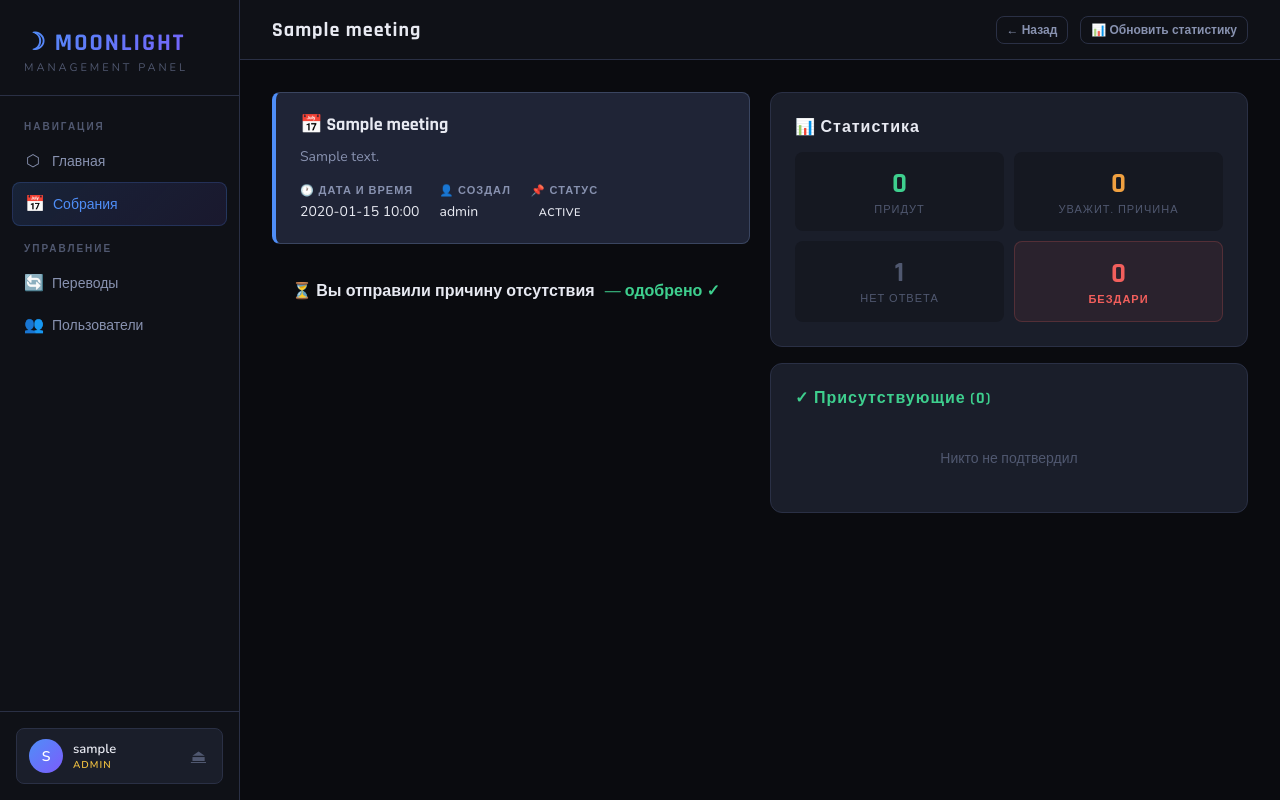
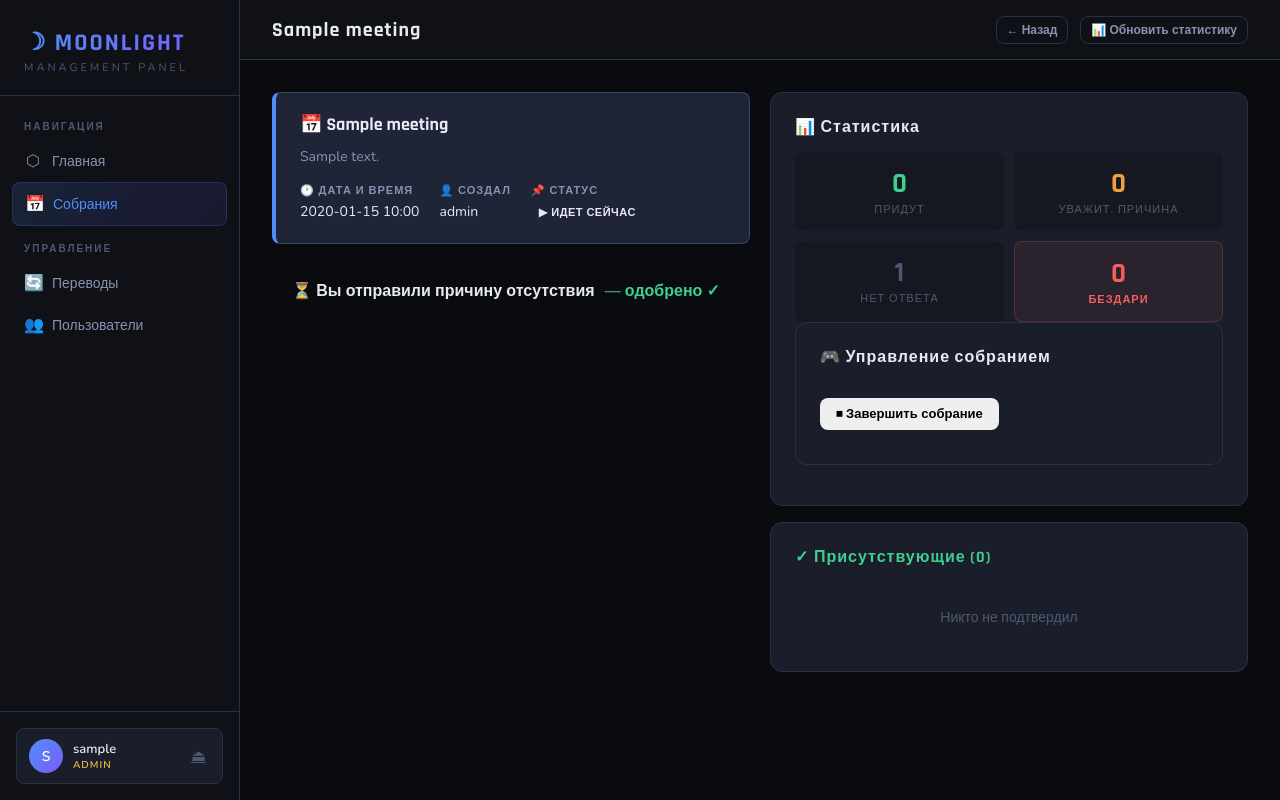
Before and after one commit to codevort3x0-maker/Moonlight123, a Flask app: page /meetings/1 in a window 1280 px wide. Run offline with Flask 3, Linux system fonts and the light colour scheme; the visitor is signed in with stand-in values (Sample User, id 1); data comes from the database, SQL or seed files in the repository; tables that the repository leaves empty hold one stand-in row (values such as "Sample post"); some libraries are stand-ins or nearby versions.

Commit message:
Update meeting_detail.html

```diff
--- a/templates/meeting_detail.html
+++ b/templates/meeting_detail.html
@@ -180,7 +180,15 @@
             </div>
             <div class="embed-field">
                 <div class="embed-field-name">📌 Статус</div>
-                <div class="embed-field-value"><span class="badge badge-{{ meeting.status }}">{{ meeting.status }}</span></div>
+                <div class="embed-field-value">
+                    <span class="badge badge-{{ meeting.status }}">
+        {% if meeting.status == 'upcoming' %}📅 Предстоит
+        {% elif meeting.status == 'active' %}▶ Идет сейчас
+        {% elif meeting.status == 'finished' %}✅ Завершено
+        {% elif meeting.status == 'cancelled' %}❌ Отменено
+        {% else %}{{ meeting.status }}{% endif %}
+    </span>
+                </div>
             </div>
         </div>
     </div>
@@ -298,6 +306,28 @@
                 <div style="font-size:11px;color:var(--red);text-transform:uppercase;letter-spacing:1px;font-weight:700">Бездари</div>
             </div>
         </div>
+
+            {% if user.role in ('admin', 'owner') and meeting.status != 'finished' and meeting.status != 'cancelled' %}
+    <div class="card" style="margin-bottom:16px">
+        <div class="card-header">
+            <div class="card-title">🎮 Управление собранием</div>
+        </div>
+        <div style="display:flex;gap:10px;padding:10px 0">
+            {% if meeting.status == 'upcoming' %}
+            <button class="btn btn-success" onclick="startMeeting({{ meeting.id }})">
+                ▶ Начать собрание
+            </button>
+            <button class="btn btn-danger" onclick="cancelMeeting({{ meeting.id }})">
+                ✕ Отменить собрание
+            </button>
+            {% elif meeting.status == 'active' %}
+            <button class="btn btn-warning" onclick="finishMeeting({{ meeting.id }})">
+                ⏹ Завершить собрание
+            </button>
+            {% endif %}
+        </div>
+    </div>
+    {% endif %}
     </div>
 
     <!-- Attendees -->
@@ -500,6 +530,33 @@ async function reviewAbsence(mid, respId, decision) {
     }
 }
 
+async function startMeeting(mid) {
+    if (!confirm('Начать собрание?')) return;
+    const res = await apiFetch(`/meetings/${mid}/start`, {});
+    if (res.ok) {
+        toast('Собрание начато', 'success');
+        setTimeout(() => location.reload(), 1000);
+    }
+}
+
+async function finishMeeting(mid) {
+    if (!confirm('Завершить собрание?')) return;
+    const res = await apiFetch(`/meetings/${mid}/finish`, {});
+    if (res.ok) {
+        toast('Собрание завершено', 'success');
+        setTimeout(() => location.reload(), 1000);
+    }
+}
+
+async function cancelMeeting(mid) {
+    if (!confirm('Отменить собрание?')) return;
+    const res = await apiFetch(`/meetings/${mid}/cancel`, {});
+    if (res.ok) {
+        toast('Собрание отменено', 'success');
+        setTimeout(() => location.reload(), 1000);
+    }
+}
+
 async function loadStats() {
     const res = await fetch(`/meetings/${meetingId}/stats`);
     const d = await res.json();
```
